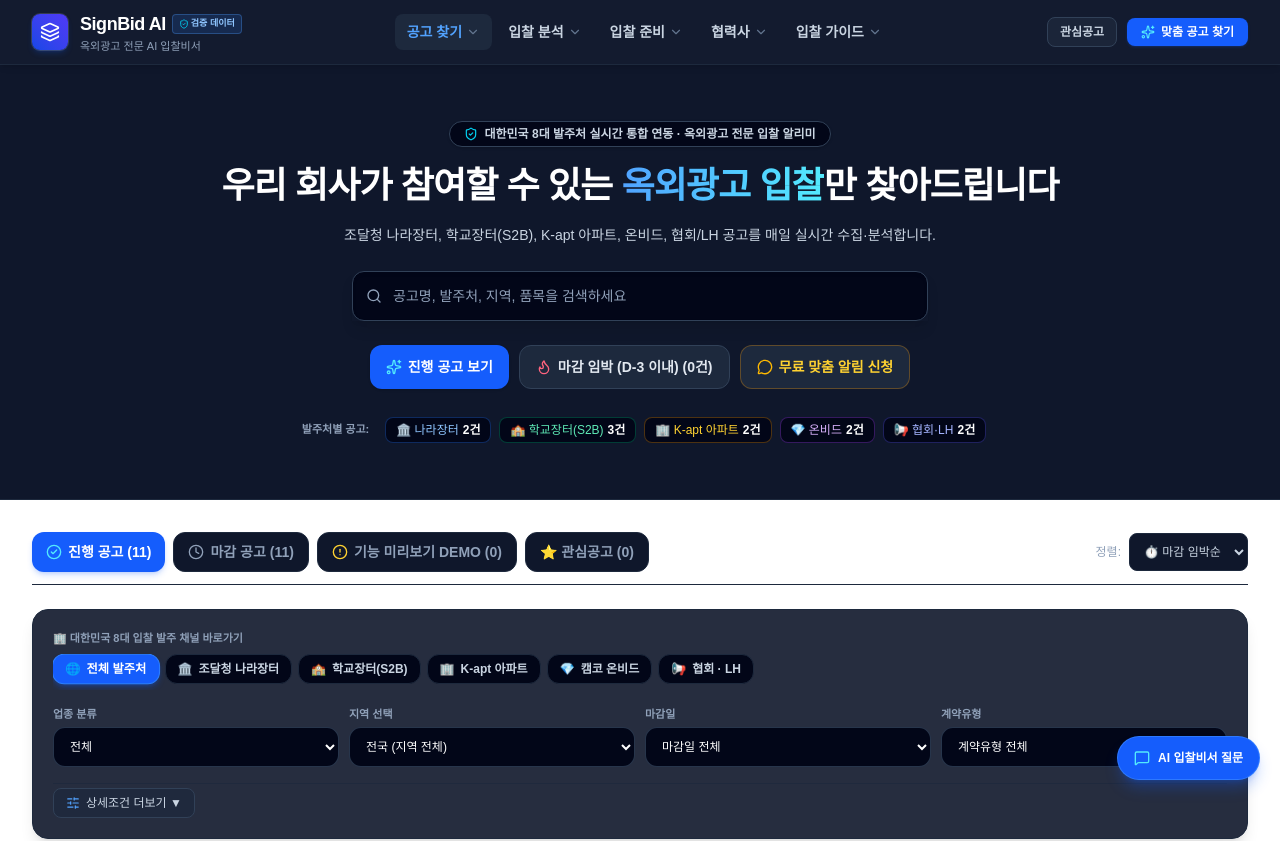
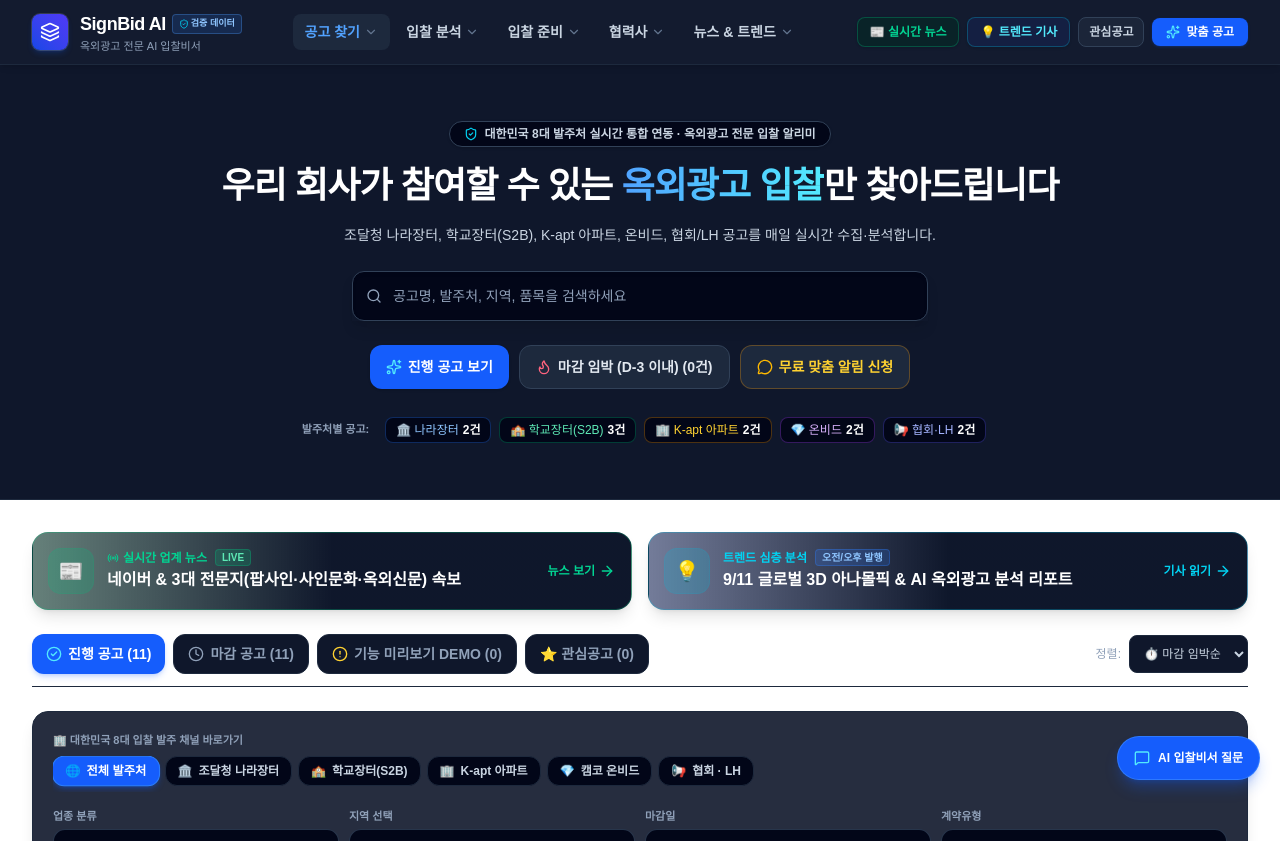
Before and after one commit to parkyoung07/ad-bids-info, a Next.js app: page / in a window 1280 px wide. Shown: the top 841 px of the page. Built offline with nearby package versions, Linux system fonts and the light colour scheme.

Commit message:
feat: enhance header and homepage navigation with direct News and Trend links

```diff
--- a/public/data/news.json
+++ b/public/data/news.json
@@ -1,5 +1,5 @@
 {
-  "updatedAt": "2026-09-11T04:02:59.939Z",
+  "updatedAt": "2026-09-11T04:11:27.498Z",
   "totalCount": 8,
   "isLiveApi": false,
   "categories": [
--- a/src/app/page.tsx
+++ b/src/app/page.tsx
@@ -1,6 +1,7 @@
 "use client";
 
 import { useState, useMemo, useEffect } from "react";
+import Link from "next/link";
 import {
   Search,
   Clock,
@@ -11,6 +12,8 @@
   MessageCircle,
   AlertCircle,
   CheckCircle2,
+  ArrowRight,
+  Radio,
 } from "lucide-react";
 import bidsData from "../../public/data/bids.json";
 import SubscribeModal from "@/components/SubscribeModal";
@@ -297,6 +300,63 @@
 
       {/* 메인 컨텐츠 영역 */}
       <main className="flex-1 max-w-7xl mx-auto w-full px-4 sm:px-6 lg:px-8 py-8 space-y-6">
+        {/* 실시간 뉴스 & 최신 트렌드 기사 퀵 링크 배너 */}
+        <div className="grid grid-cols-1 md:grid-cols-2 gap-4">
+          <Link
+            href="/news"
+            className="p-4 rounded-2xl bg-gradient-to-r from-emerald-950/60 via-slate-900 to-slate-900 border border-emerald-500/30 hover:border-emerald-500/60 transition-all group flex items-center justify-between shadow-lg"
+          >
+            <div className="flex items-center gap-3.5">
+              <div className="w-11 h-11 rounded-xl bg-emerald-500/20 text-emerald-400 flex items-center justify-center font-bold text-xl shrink-0 ring-1 ring-emerald-500/30">
+                📰
+              </div>
+              <div>
+                <div className="flex items-center gap-2 mb-0.5">
+                  <span className="text-xs font-bold text-emerald-400 flex items-center gap-1">
+                    <Radio className="w-3 h-3 animate-pulse" />
+                    실시간 업계 뉴스
+                  </span>
+                  <span className="text-[10px] px-1.5 py-0.2 rounded bg-emerald-500/20 text-emerald-300 font-semibold border border-emerald-500/30">
+                    LIVE
+                  </span>
+                </div>
+                <h3 className="text-sm sm:text-base font-bold text-white group-hover:text-emerald-300 transition-colors">
+                  네이버 & 3대 전문지(팝사인·사인문화·옥외신문) 속보
+                </h3>
+              </div>
+            </div>
+            <div className="flex items-center gap-1 text-xs font-semibold text-emerald-400 shrink-0">
+              <span className="hidden sm:inline">뉴스 보기</span>
+              <ArrowRight className="w-4 h-4 group-hover:translate-x-1 transition-transform" />
+            </div>
+          </Link>
+
+          <Link
+            href="/blog"
+            className="p-4 rounded-2xl bg-gradient-to-r from-blue-950/60 via-slate-900 to-slate-900 border border-cyan-500/30 hover:border-cyan-500/60 transition-all group flex items-center justify-between shadow-lg"
+          >
+            <div className="flex items-center gap-3.5">
+              <div className="w-11 h-11 rounded-xl bg-cyan-500/20 text-cyan-400 flex items-center justify-center font-bold text-xl shrink-0 ring-1 ring-cyan-500/30">
+                💡
+              </div>
+              <div>
+                <div className="flex items-center gap-2 mb-0.5">
+                  <span className="text-xs font-bold text-cyan-400">트렌드 심층 분석</span>
+                  <span className="text-[10px] px-1.5 py-0.2 rounded bg-blue-500/20 text-blue-300 font-semibold border border-blue-500/30">
+                    오전/오후 발행
+                  </span>
+                </div>
+                <h3 className="text-sm sm:text-base font-bold text-white group-hover:text-cyan-300 transition-colors">
+                  9/11 글로벌 3D 아나몰픽 & AI 옥외광고 분석 리포트
+                </h3>
+              </div>
+            </div>
+            <div className="flex items-center gap-1 text-xs font-semibold text-cyan-400 shrink-0">
+              <span className="hidden sm:inline">기사 읽기</span>
+              <ArrowRight className="w-4 h-4 group-hover:translate-x-1 transition-transform" />
+            </div>
+          </Link>
+        </div>
         {/* 공고 구분 탭 (진행 공고 vs 마감 공고 vs DEMO 예시 공고 vs 관심공고) */}
         <div className="flex flex-wrap items-center justify-between gap-3 pb-3 border-b border-slate-800">
           <div className="flex flex-wrap items-center gap-2">
--- a/src/components/Header.tsx
+++ b/src/components/Header.tsx
@@ -70,13 +70,13 @@
     ],
   },
   {
-    title: "입찰 가이드",
+    title: "뉴스 & 트렌드",
     icon: <BookOpen className="w-4 h-4 text-amber-400" />,
     items: [
-      { title: "초보자 안내", href: "/blog", desc: "옥외광고 공공입찰 기초 가이드" },
-      { title: "자격·면허 안내", href: "/blog", desc: "직접생산확인 및 옥외광고업 등록" },
-      { title: "트렌드", href: "/blog", desc: "디지털 사이니지 및 공공디자인 동향" },
-      { title: "뉴스", href: "/news", desc: "조달 정책 및 입찰 관련 소식" },
+      { title: "📰 실시간 뉴스", href: "/news", desc: "네이버 뉴스 및 3대 전문지 실시간 속보", isNew: true },
+      { title: "💡 옥외광고 트렌드", href: "/blog", desc: "매일 오전/오후 정기 심층 분석 기사" },
+      { title: "자격·면허 가이드", href: "/blog", desc: "직접생산확인 및 옥외광고업 등록 안내" },
+      { title: "초보자 입찰 안내", href: "/blog", desc: "옥외광고 공공입찰 기초 가이드" },
     ],
   },
 ];
@@ -207,11 +207,23 @@
             })}
           </nav>
 
-          {/* 우측 퀵 액션 (마이페이지 / 무료알림) */}
-          <div className="hidden lg:flex items-center gap-2.5">
+          {/* 우측 퀵 액션 (실시간 뉴스 / 트렌드 기사 / 관심공고) */}
+          <div className="hidden lg:flex items-center gap-2">
+            <Link
+              href="/news"
+              className="px-3 py-1.5 rounded-lg text-xs font-bold text-emerald-400 hover:text-white bg-emerald-950/50 hover:bg-emerald-900/80 border border-emerald-500/30 transition-colors flex items-center gap-1.5 shadow-sm"
+            >
+              <span>📰 실시간 뉴스</span>
+            </Link>
+            <Link
+              href="/blog"
+              className="px-3 py-1.5 rounded-lg text-xs font-bold text-cyan-300 hover:text-white bg-blue-950/50 hover:bg-blue-900/80 border border-cyan-500/30 transition-colors flex items-center gap-1.5 shadow-sm"
+            >
+              <span>💡 트렌드 기사</span>
+            </Link>
             <Link
               href="/#bookmarks"
-              className="px-3 py-1.5 rounded-lg text-xs font-semibold text-slate-300 hover:text-white bg-slate-800/80 hover:bg-slate-800 border border-slate-700 transition-colors"
+              className="px-2.5 py-1.5 rounded-lg text-xs font-semibold text-slate-300 hover:text-white bg-slate-800/80 hover:bg-slate-800 border border-slate-700 transition-colors"
             >
               관심공고
             </Link>
@@ -220,12 +232,24 @@
               className="inline-flex items-center gap-1.5 px-3.5 py-1.5 rounded-lg text-xs font-bold bg-blue-600 hover:bg-blue-500 text-white shadow-sm shadow-blue-600/20 transition-all"
             >
               <Sparkles className="w-3.5 h-3.5 text-cyan-300" />
-              <span>맞춤 공고 찾기</span>
+              <span>맞춤 공고</span>
             </Link>
           </div>
 
           {/* 모바일 햄버거 메뉴 버튼 (44px 터치 영역) */}
-          <div className="lg:hidden flex items-center">
+          <div className="lg:hidden flex items-center gap-2">
+            <Link
+              href="/news"
+              className="px-2.5 py-1.5 rounded-lg text-xs font-bold text-emerald-400 bg-emerald-950/60 border border-emerald-500/30 flex items-center gap-1"
+            >
+              <span>📰 뉴스</span>
+            </Link>
+            <Link
+              href="/blog"
+              className="px-2.5 py-1.5 rounded-lg text-xs font-bold text-cyan-300 bg-blue-950/60 border border-cyan-500/30 flex items-center gap-1"
+            >
+              <span>💡 트렌드</span>
+            </Link>
             <button
               onClick={() => setMobileMenuOpen(!mobileMenuOpen)}
               className="p-2.5 min-h-[44px] min-w-[44px] rounded-lg text-slate-300 hover:text-white hover:bg-slate-800 focus:outline-none flex items-center justify-center cursor-pointer"
@@ -240,6 +264,23 @@
       {/* 모바일 슬라이드다운 햄버거 메뉴 */}
       {mobileMenuOpen && (
         <div className="lg:hidden bg-slate-900 border-b border-slate-800 max-h-[calc(100vh-4rem)] overflow-y-auto px-4 py-4 space-y-4">
+          {/* 모바일 최상단 퀵 링크 바 */}
+          <div className="grid grid-cols-2 gap-2 pb-2">
+            <Link
+              href="/news"
+              onClick={() => setMobileMenuOpen(false)}
+              className="py-2.5 px-3 rounded-xl bg-emerald-950/80 text-emerald-300 border border-emerald-500/40 text-center font-bold text-xs flex items-center justify-center gap-1.5 shadow-md"
+            >
+              <span>📰 실시간 뉴스 보기</span>
+            </Link>
+            <Link
+              href="/blog"
+              onClick={() => setMobileMenuOpen(false)}
+              className="py-2.5 px-3 rounded-xl bg-blue-950/80 text-cyan-300 border border-cyan-500/40 text-center font-bold text-xs flex items-center justify-center gap-1.5 shadow-md"
+            >
+              <span>💡 옥외광고 트렌드</span>
+            </Link>
+          </div>
           <div className="space-y-4">
             {NAV_SECTIONS.map((section) => (
               <div key={section.title} className="bg-slate-950/60 rounded-xl p-3 border border-slate-800/80">
```
